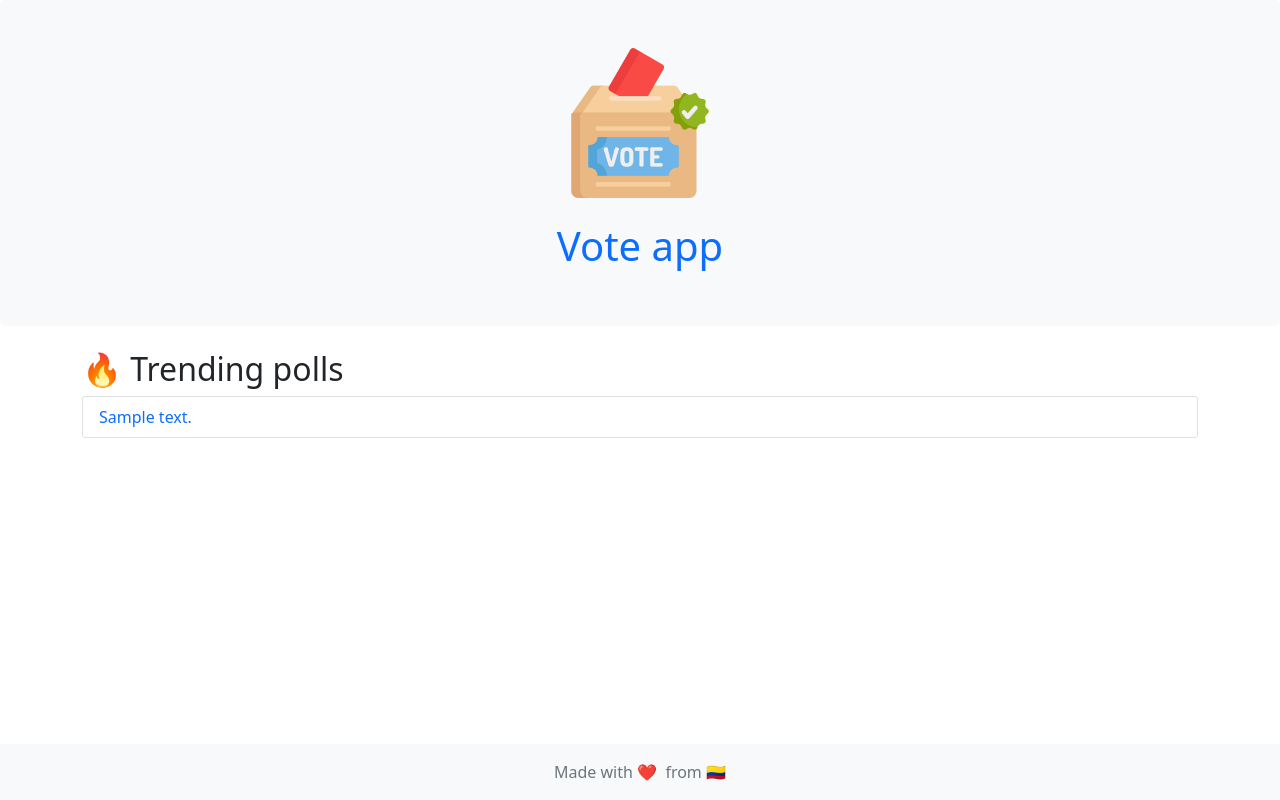
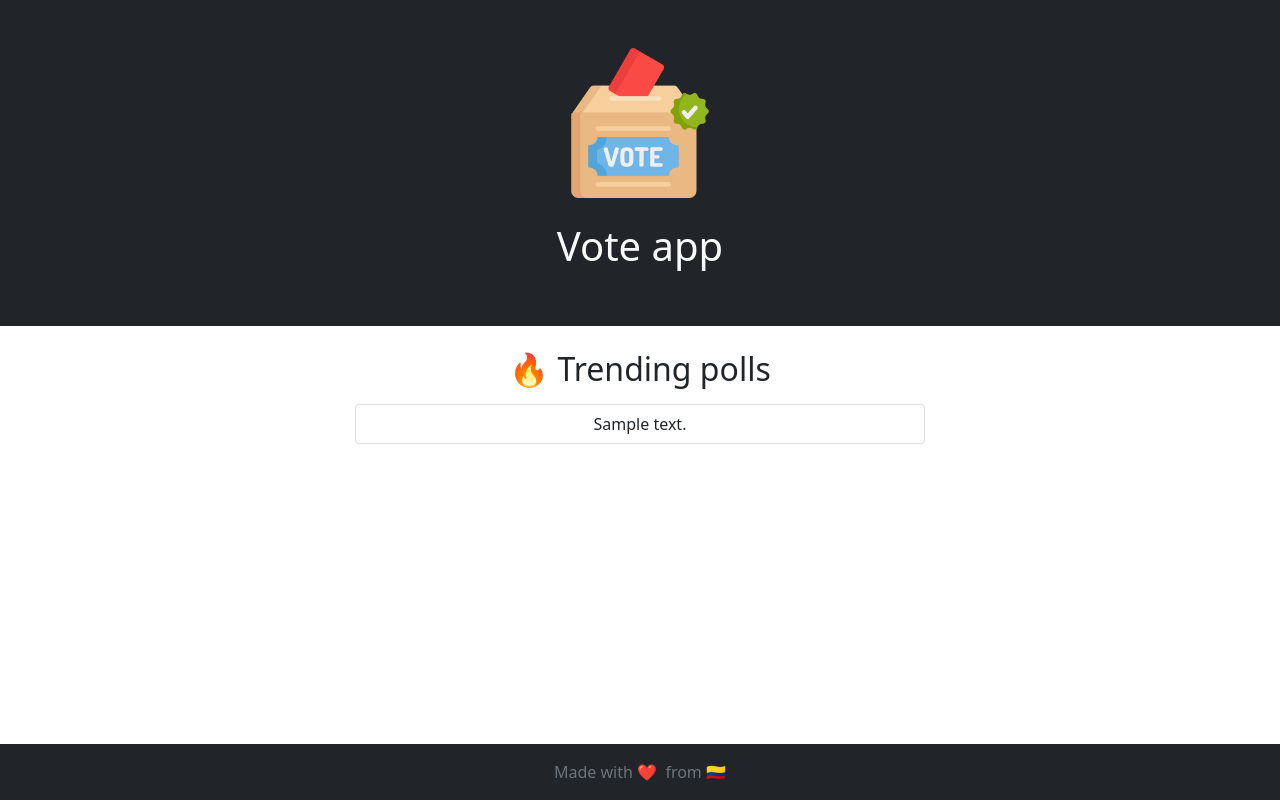
Before and after one commit to cristian-rincon/vote-app, a Django app: template backend/templates/polls/index.html in a window 1280 px wide. Run offline with Django 3.2, Linux system fonts and the light colour scheme; the template is opened without the code that fills it: most values are stand-ins (such as "Sample title", 1, 10 or a date in 2020).

Commit message:
:art: frontend changes

```diff
--- a/backend/polls/models.py
+++ b/backend/polls/models.py
@@ -8,6 +8,7 @@ from django.utils import timezone
 class Question(models.Model):
     question_text = models.CharField(max_length=200)
     pub_date = models.DateTimeField("date published")
+    published = models.BooleanField(default=False)
 
     def __str__(self) -> Union[str, Any]:
         return self.question_text
--- a/backend/templates/base.html
+++ b/backend/templates/base.html
@@ -14,13 +14,13 @@
     <body class="d-flex flex-column h-100">
         <main class="flex-shrink-0">
             {% comment %} App Header {% endcomment %}
-            <header class="p-5 mb-4 bg-light rounded-3">
+            <header class="p-5 mb-4 bg-dark">
                 <div class="row">
                     <div class="col-sm">
                         <div class=" text-center">
                             {% load static %}
                             <img src="{% static 'images/polls/vote_1.png' %}" alt="vote" class="d-block mx-auto mb-4" width="150" >
-                            <h1><a href="/polls">Vote app</a></h1>
+                            <h1><a class="link-light" href="/polls">Vote app</a></h1>
                         </div>
                     </div>
                 </div>
--- a/backend/templates/footer.html
+++ b/backend/templates/footer.html
@@ -1,4 +1,4 @@
-<footer class="footer mt-auto py-3 text-center bg-light fixed-bottom">
+<footer class="footer mt-auto py-3 text-center bg-light fixed-bottom bg-dark">
     <div class="container">
         <span class="text-muted">Made with &#10084;&#65039; &nbsp;from &#127464;&#127476;</span>
     </div>
--- a/backend/templates/polls/index.html
+++ b/backend/templates/polls/index.html
@@ -2,21 +2,20 @@
 
 
 {% block content %}
-    <h2>&#128293; Trending polls</h2>
+    <h2 class="text-center">&#128293; Trending polls</h2>
 
-    <div class="card">
-        {% if latest_question_list %}
-            <ul class="list-group list-group-flush">
-            {% for question in latest_question_list %}
-                <li class="list-group-item"><a href="{% url 'polls:detail' question.id %}">{{ question.question_text }}</a></li>
-            {% endfor %}
-            </ul>
-        {% else %}
-        <div class="alert alert-warning">
-            <p>No questions are available.</p>
+    {% if latest_question_list %}
+    {% for question in latest_question_list %}
+    <div class="row align-items-center justify-content-center">
+        <div class="card my-2 col-md-8 col-lg-6">
+            <a class="btn" href="{% url 'polls:detail' question.id %}">{{ question.question_text }}</a>
         </div>
-        {% endif %}
     </div>
-
+    {% endfor %}
+    {% else %}
+    <div class="alert alert-warning">
+        <p>No polls are available.</p>
+    </div>
+    {% endif %}
 
 {% endblock %}
```
Also changed, not shown: backend/polls/admin.py (+8 -5 lines), backend/polls/tests.py (+10 -0 lines), backend/polls/views.py (+21 -18 lines), backend/polls/migrations/0002_question_published.py (added).
